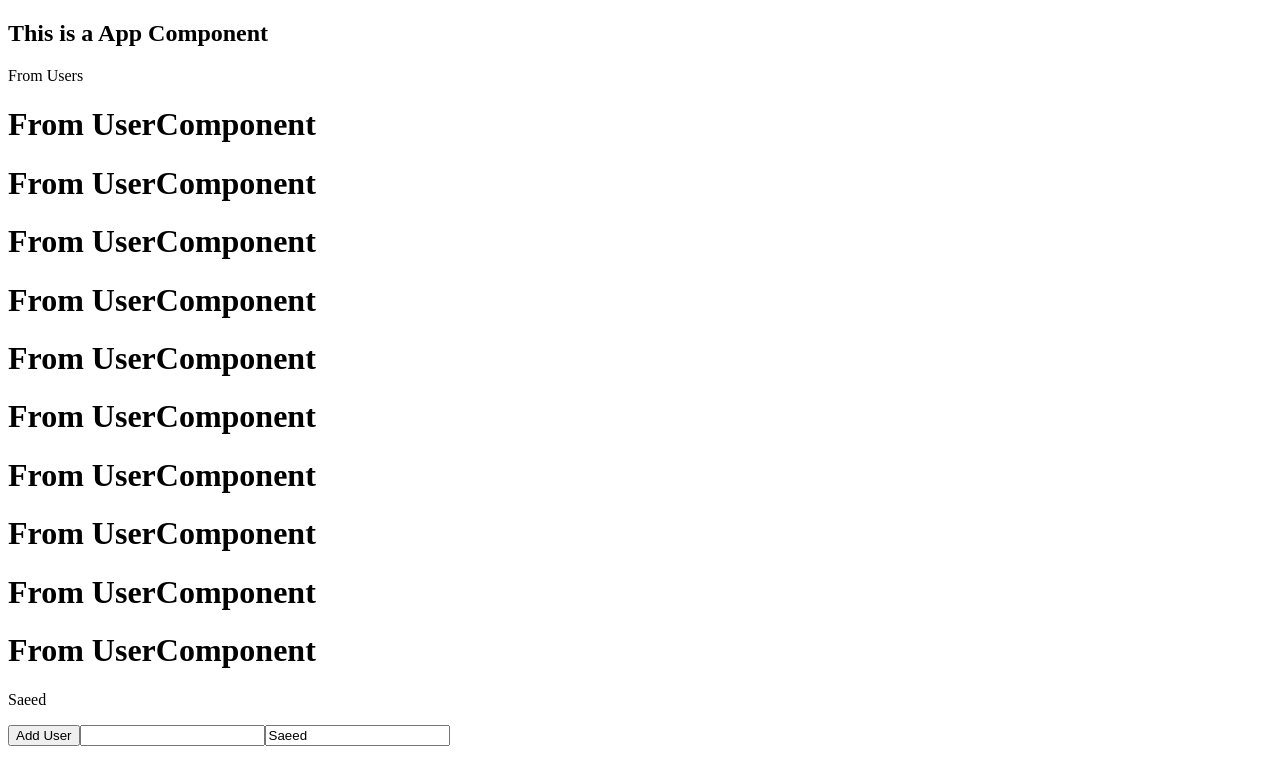
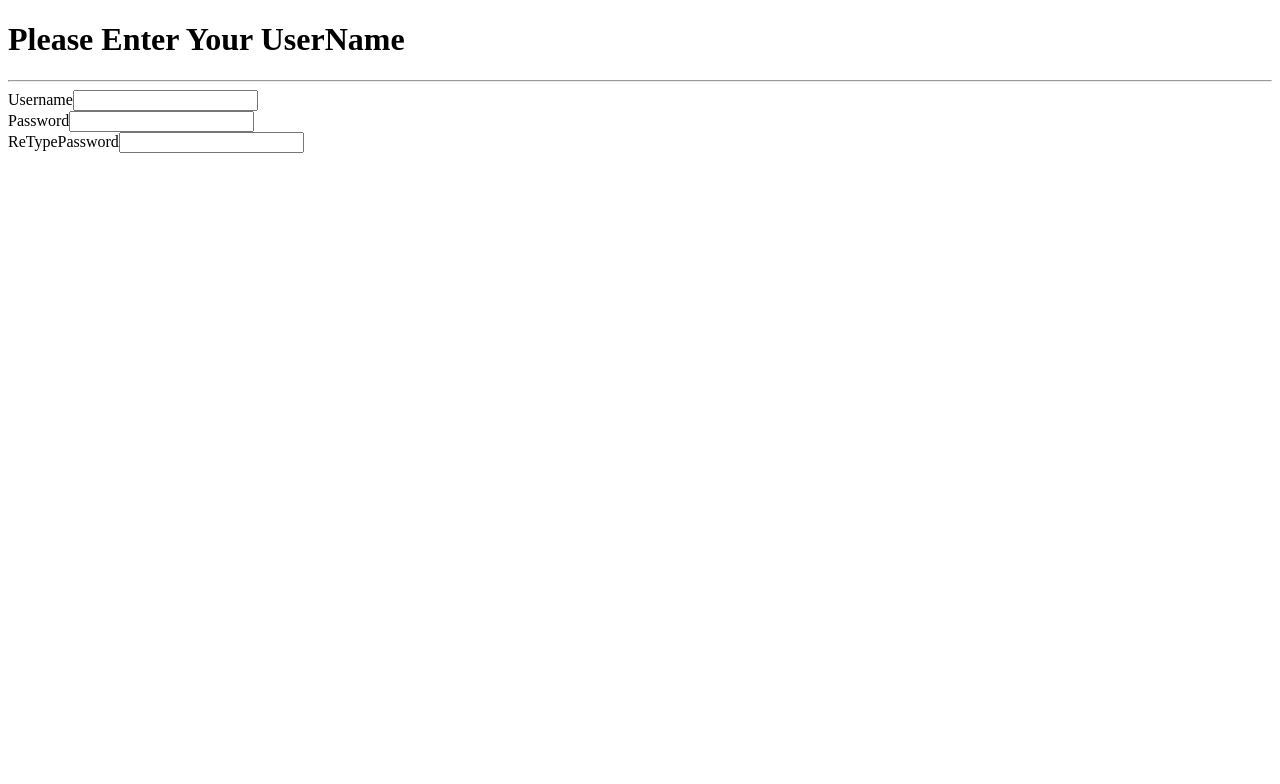
Before and after one commit to saeedshz1990/FirstAppInAngular, an Angular app in the folder FirstAppInAngular/: page / in a window 1280 px wide. Shown: the top 784 px of the page. Built offline with nearby package versions, Linux system fonts and the light colour scheme.

Commit message:
sample databinding for practice

```diff
--- a/FirstAppInAngular/src/app/app.component.html
+++ b/FirstAppInAngular/src/app/app.component.html
@@ -1,20 +1,39 @@
-<h2>This is a App Component</h2>
+<!--<h2>This is a App Component</h2>-->
 <!--<app-users></app-users>-->
 
 <!--class selector-->
 <!--<div class="app-users"></div>-->
 
 <!--property selector-->
-<div app-users></div>
+<!--<div app-users></div>-->
 
 <!--databinding-->
 <!--String Polation-->
-<p> {{name}}</p>
+<!--<p> {{name}}</p>-->
 <!--Property Binding-->
-<button [disabled]="isEnabled">Add User</button>
+<!--<button [disabled]="isEnabled">Add User</button>-->
 
 <!--event Binding-->
-<input type="text" (input)="OnInpitChange($event)">
+<!--<input type="text" (input)="OnInpitChange($event)">-->
 
 <!--TwoWay Binding-->
-<input type="text" [(ngModel)]="name">
+<!--<input type="text" [(ngModel)]="name">-->
+
+
+<!--*************************-->
+
+<h1 [hidden]="userName===''">Welcome {{userName}}</h1>
+<h1 [hidden]="userName!==''">Please Enter Your UserName</h1>
+<hr>
+<label>Username</label>
+<input type="text" (input)="onUserNameInputChanged($event)">
+<br>
+<label>Password</label>
+<input type="password" (input)="onPasswordInputChanged($event)">
+<br>
+<label>ReTypePassword</label>
+<input type="password" (input)="onRetypePasswordInputChanged($event)">
+<br>
+<br>
+<label [hidden]="!isPasswordMatch " style="color: green">Password Is Match!!!!</label>
+<label [hidden]="isPasswordMatch || password ===''" style="color: red">Password Is Not Match!!!!</label>
--- a/FirstAppInAngular/src/app/app.component.ts
+++ b/FirstAppInAngular/src/app/app.component.ts
@@ -8,10 +8,34 @@ import {Component} from '@angular/core';
 export class AppComponent {
   name: string = 'Saeed';
   isEnabled: boolean = false;
-
+  userName: string = '';
+  password: string = '';
+  retypePassword: string = '';
+  isPasswordMatch: boolean = false;
 
   OnInpitChange(e: Event) {
     this.name = (<HTMLInputElement>e.target).value;
     console.table(this.name);
   }
+
+  onUserNameInputChanged(e: Event) {
+    this.userName = (<HTMLInputElement>e.target).value;
+    console.log(this.userName);
+  }
+
+  onPasswordInputChanged(e: Event) {
+    this.password = (<HTMLInputElement>e.target).value;
+  }
+
+  onRetypePasswordInputChanged(e: Event) {
+    this.retypePassword = (<HTMLInputElement>e.target).value;
+
+    // this.isPasswordMatch = this.password !== this.retypePassword ? false : true;
+
+    if (this.password !== this.retypePassword) {
+      this.isPasswordMatch = false;
+    } else {
+      this.isPasswordMatch = true;
+    }
+  }
 }
```
